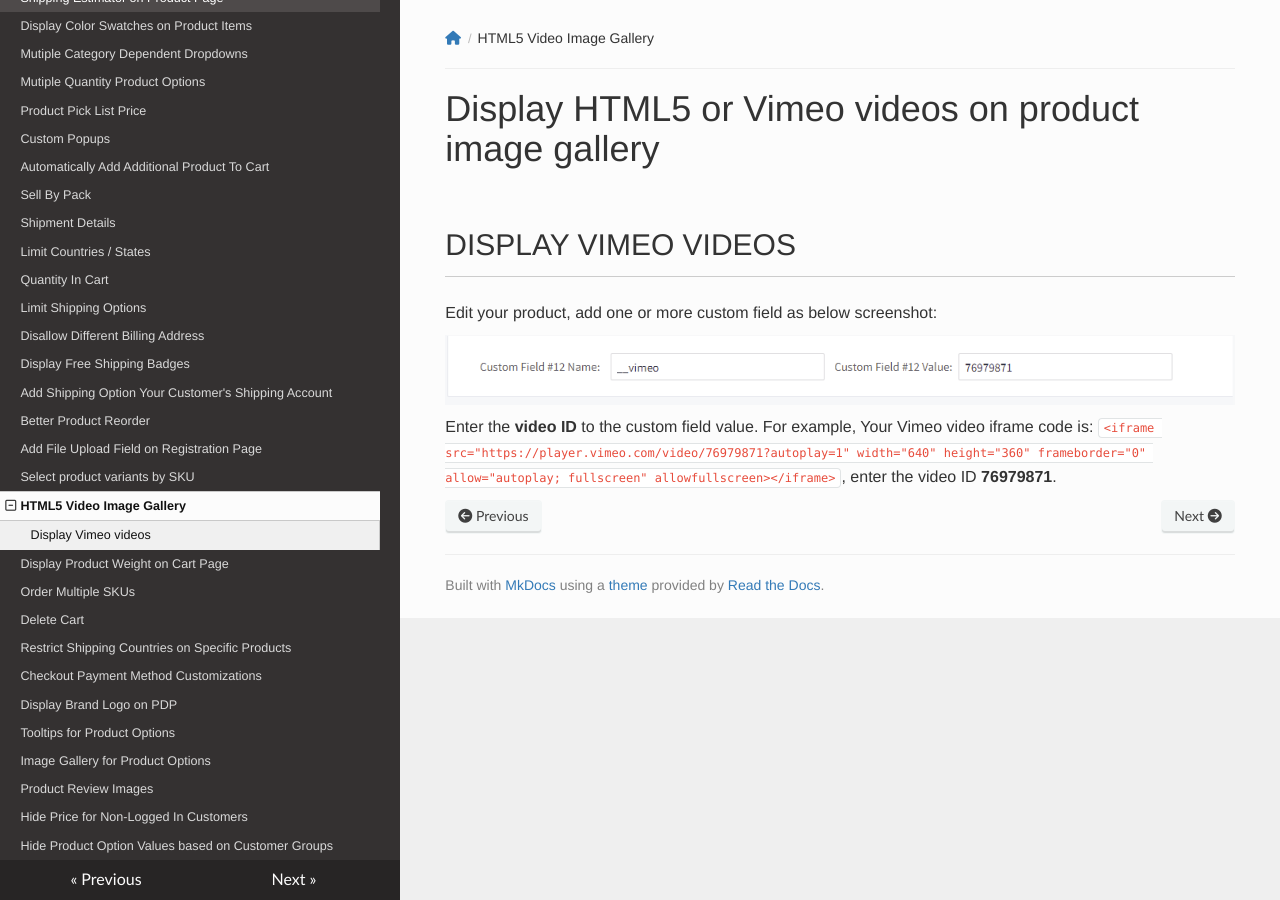
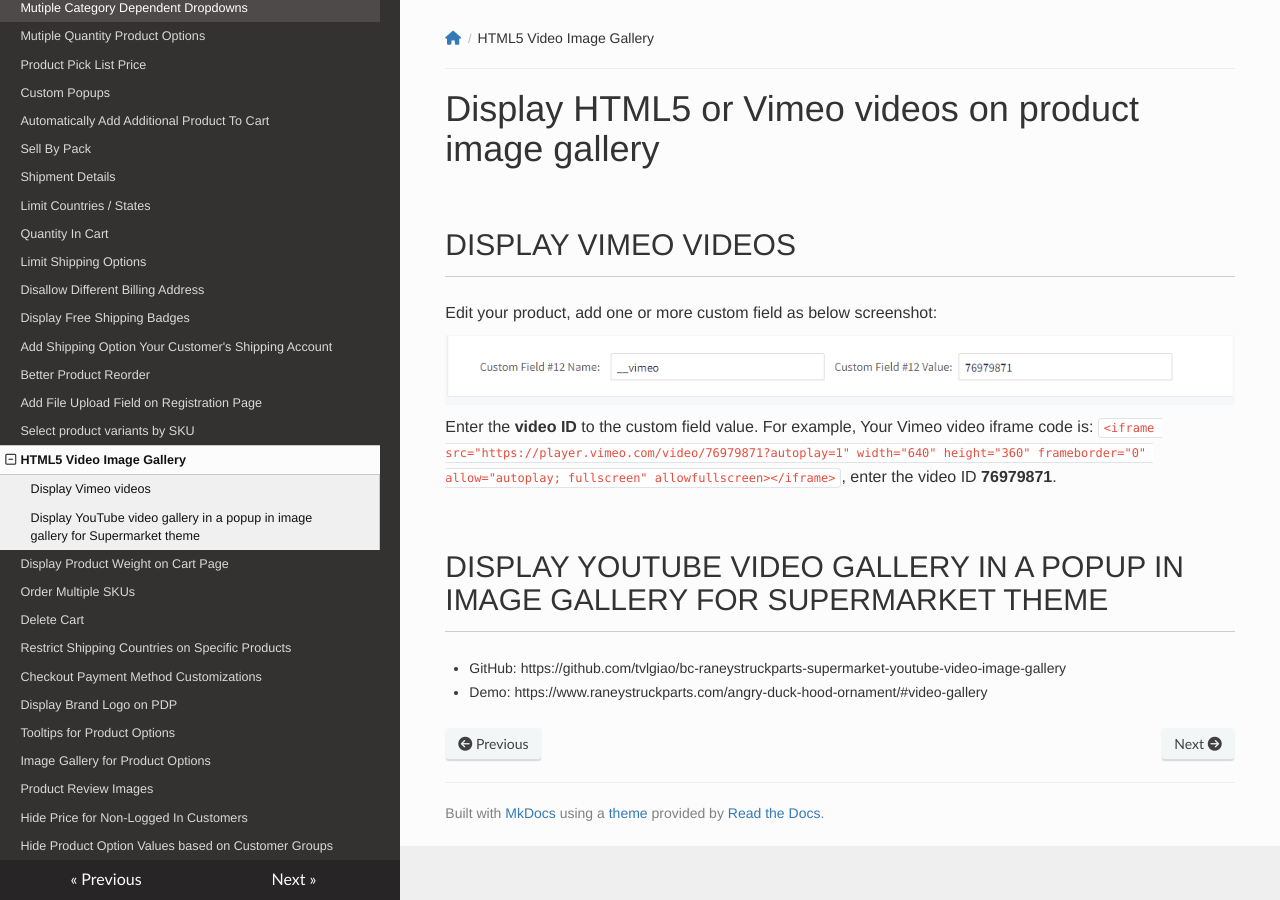
Before and after one commit to tvlgiao/bc-addons-docs, an MkDocs documentation site: the page built from docs/html5-video-image-gallery.md, in a window 1280 px wide. Built offline with MkDocs 1.6.1, drawn with Linux system fonts in a browser that asks for light colours; nearby versions of some CDN libraries; some of the changed text lies outside the part shown.

Commit message:
Update YouTube video gallery

```diff
--- a/docs/html5-video-image-gallery.md
+++ b/docs/html5-video-image-gallery.md
@@ -7,3 +7,11 @@ Edit your product, add one or more custom field as below screenshot:
 ![vimeo-custom-field](img/vimeo-custom-field.png)
 
 Enter the **video ID** to the custom field value. For example, Your Vimeo video iframe code is: `<iframe src="https://player.vimeo.com/video/76979871?autoplay=1" width="640" height="360" frameborder="0" allow="autoplay; fullscreen" allowfullscreen></iframe>`, enter the video ID **76979871**.
+
+
+
+
+## Display YouTube video gallery in a popup in image gallery for Supermarket theme
+
+- GitHub: https://github.com/tvlgiao/bc-raneystruckparts-supermarket-youtube-video-image-gallery
+- Demo: https://www.raneystruckparts.com/angry-duck-hood-ornament/#video-gallery
```
